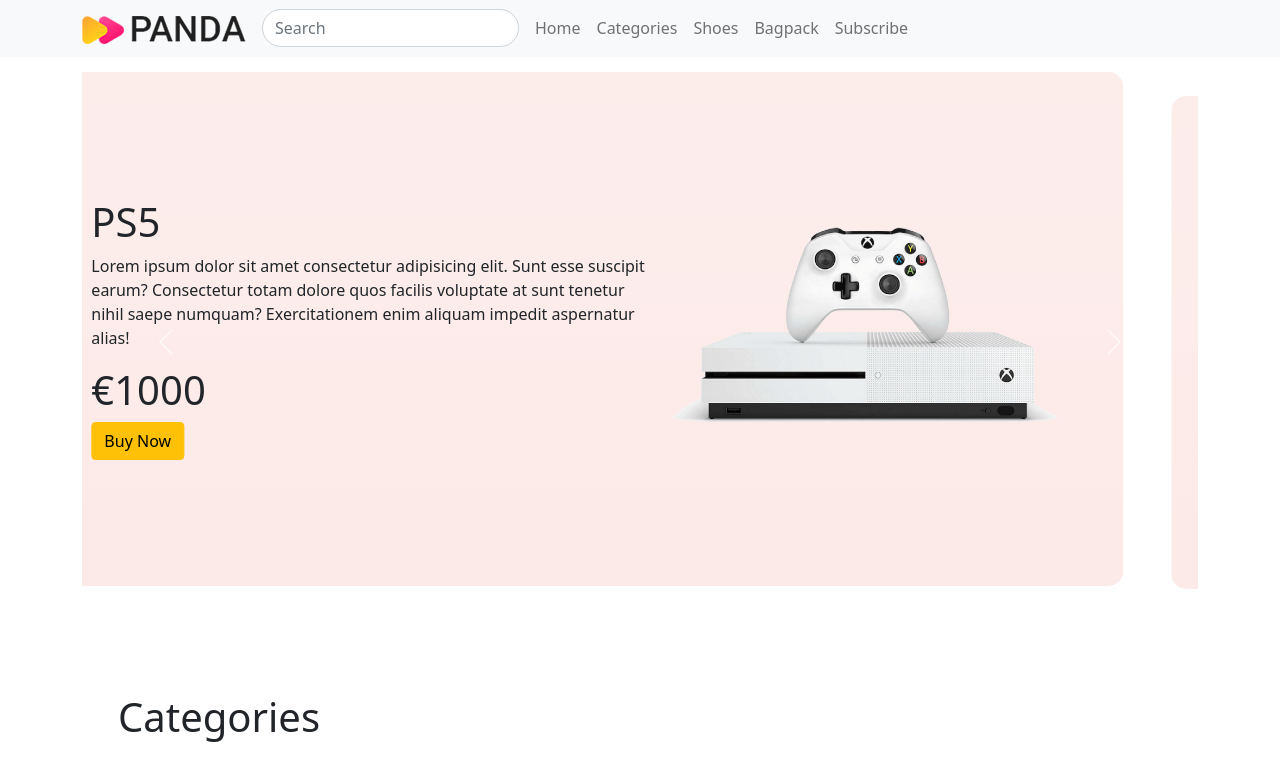
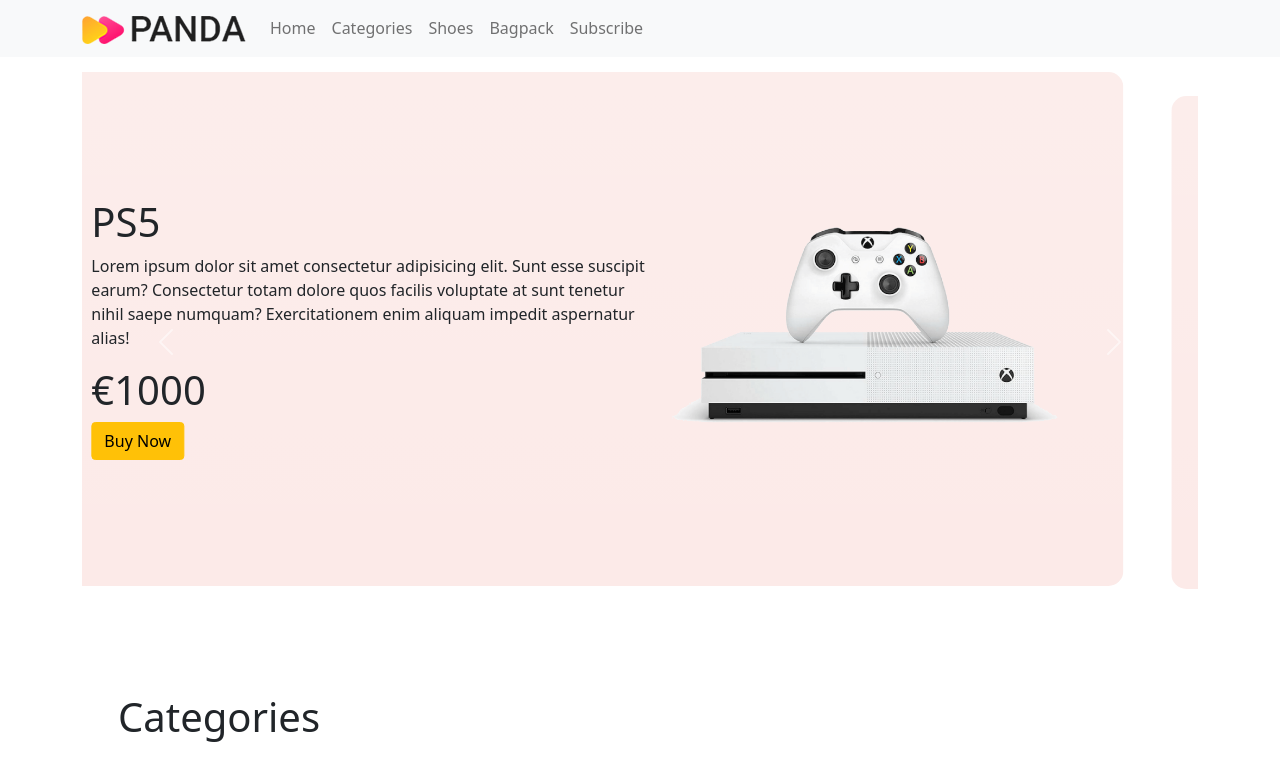
Before and after one commit to Md-Saiful-islam99/Panda-commerce, a plain HTML site: page index.html in a window 1280 px wide. Shown: the top 770 px of the page. Drawn offline with nearby package versions, Linux system fonts and the light colour scheme.

Commit message:
3rd modified

```diff
--- a/index.html
+++ b/index.html
@@ -12,18 +12,16 @@
 
 </head>
 <body>
-    <header>
-        <nav class="navbar navbar-expand-lg navbar-light bg-light fixed-top">
-            <div class="container">
+    <header >
+        <nav class="navbar navbar-expand-lg navbar-light bg-light fixed-top ">
+            <div class="container ">
               <a class="navbar-brand" href="#">
                 <img src="images/logo.png" alt="" >
               </a>
               <button class="navbar-toggler" type="button" data-bs-toggle="collapse" data-bs-target="#navbarSupportedContent" aria-controls="navbarSupportedContent" aria-expanded="false" aria-label="Toggle navigation">
                 <span class="navbar-toggler-icon"></span>
               </button>
-              <form class="d-flex">
-                <input class="form-control me-2 rounded-pill" type="search" placeholder="Search" aria-label="Search">
-              </form>
+
               <div class="collapse navbar-collapse " id="navbarSupportedContent">
                 <ul class="navbar-nav me-auto mb-2 mb-lg-0 ">
                   <li class="nav-item ">
@@ -224,8 +222,6 @@
                 </div>
               </div>
         </section>
-
-
         <!-- Form section -->
         <section style="height: 300px;" class="container p-5 text-center  my-5 border-rounded d-flex justify-content-center align-items-center " id="subscribe">
             <div class="inner-part cm-bg p-5 border-rounded w-75">
```
